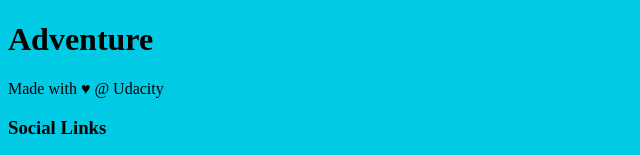
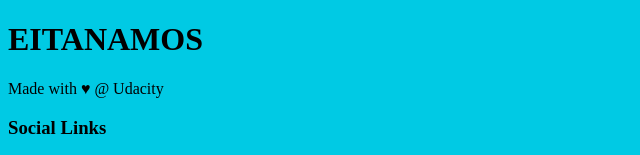
Before and after one commit to eitanamos/udacitygitcourse, a plain HTML site: page index.html in a window 1280 px wide. Shown: the top 155 px of the page, without its empty margins (0-640 px from the left). Drawn offline with Linux system fonts and the light colour scheme.

Commit message:
fix-index-problem-attempt0

```diff
--- a/index.html
+++ b/index.html
@@ -10,7 +10,7 @@
 <body>
 
     <header>
-        <h1>Adventure</h1>
+        <h1>EITANAMOS</h1>
     </header>
 
     <div class="container">
```
